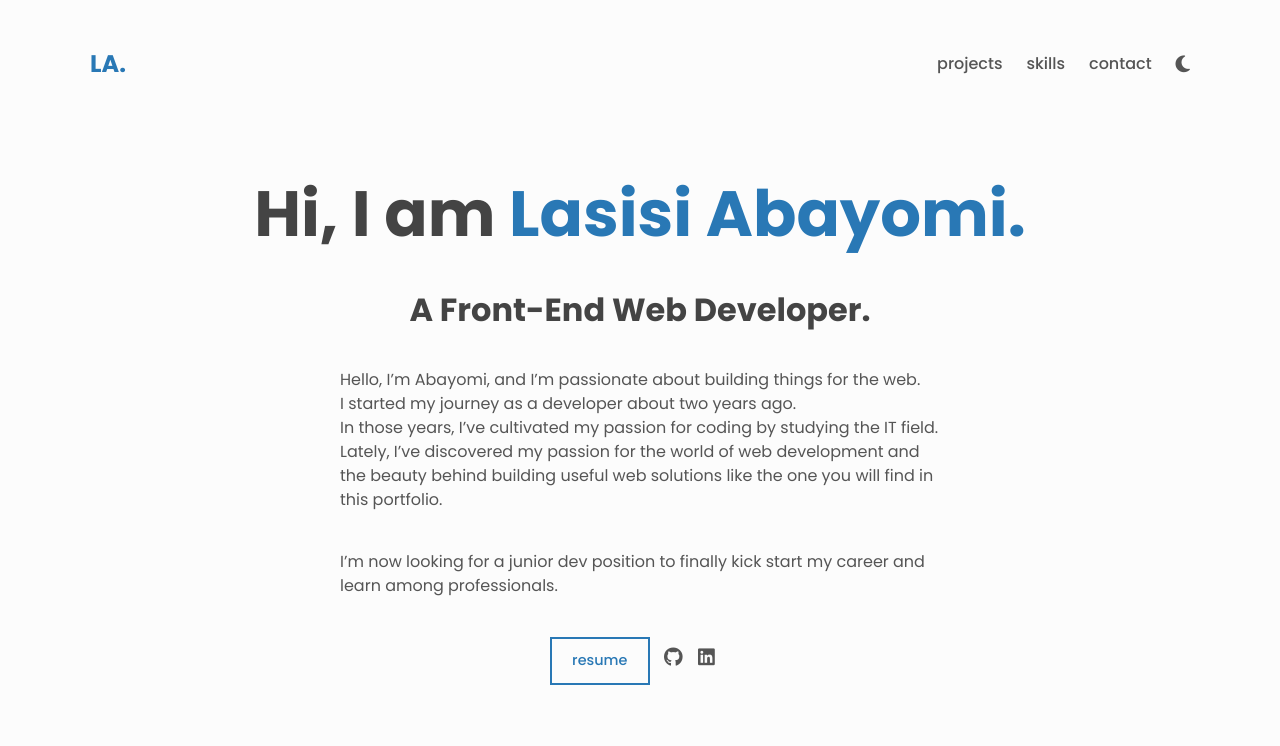
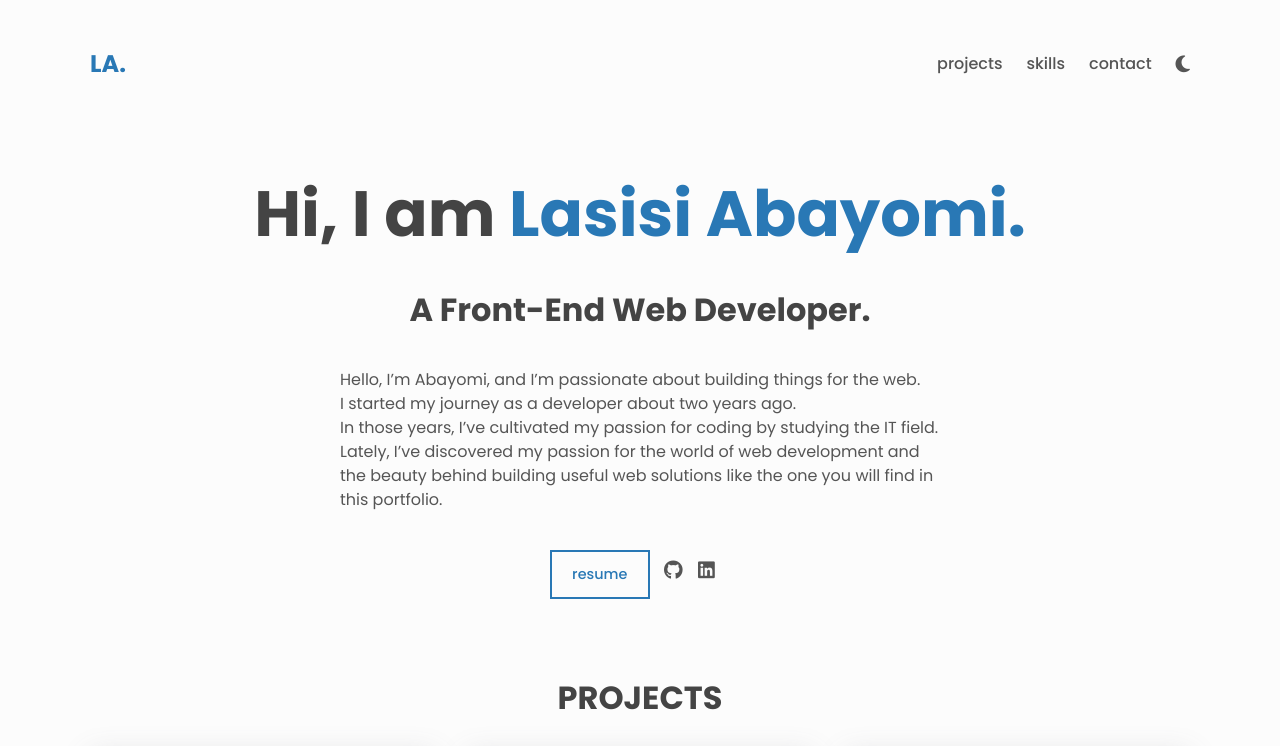
Before and after one commit to steelyomi/steelyomi.github.io, a plain HTML site: page index.html in a window 1280 px wide. Shown: the top 746 px of the page. Drawn offline with Linux system fonts and the light colour scheme.

Commit message:
about change

```diff
--- a/index.html
+++ b/index.html
@@ -51,10 +51,6 @@
         Hello, I’m Abayomi, and I’m passionate about building things for the web.<br> I started my journey as a developer about two years ago.<br>
         In those years, I’ve cultivated my passion for coding by studying the IT field.<br>
         Lately, I’ve discovered my passion for the world of web development and the beauty behind building useful web solutions like the one you will find in this portfolio.
-      </p>
-      <p class="about__desc">
-        I’m now looking for a junior dev position to finally kick start my career and
-        learn among professionals.
       </p>
 
       <div class="about__contact center">
```
